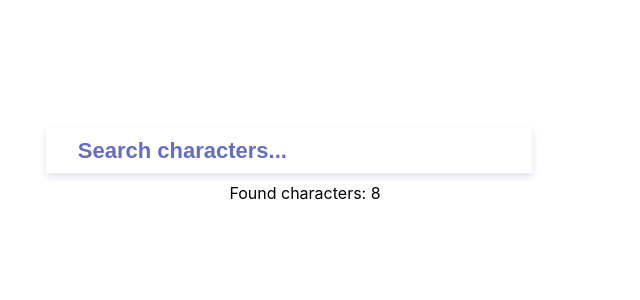
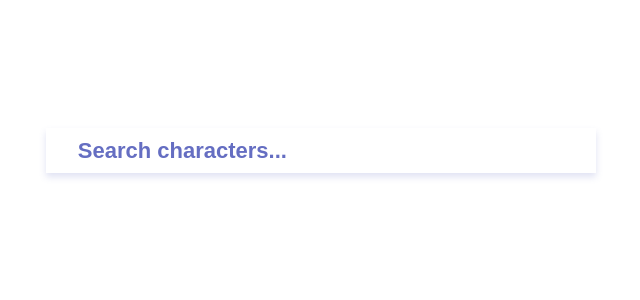
Before and after one commit to dyv21/test_f, a React (Vite) app: page / in a window 1280 px wide. Shown: the top 300 px of the page, without its empty margins (351-991 px from the left). Built offline with nearby package versions, Linux system fonts and the light colour scheme.

Commit message:
feat: all in

```diff
--- a/src/app/App.tsx
+++ b/src/app/App.tsx
@@ -7,18 +7,22 @@ import {useState} from "react"
 
 function App() {
   const [characters, setCharacters] = useState([])
+  const [error, setError] = useState([])
+  const [totalCount, setTotalCount] = useState(0)
 
-
+  console.log(characters)
   const sendQuery = () => {
-    API.getCharactersByName().then( res => {
-
-      setCharacters(res.data.results)
-    })
+    API.getCharactersByName()
+      .then(res => {
+        setCharacters(res.data.results)
+        setTotalCount(res.data.info.count)
+      })
+      .catch(err => setError(err))
   }
 
   return (
     <>
-      <SearchInput sendQuery={sendQuery}/>
+      <SearchInput sendQuery={sendQuery} totalCount={totalCount}/>
       <SearchResult characters={characters}/>
     </>
   )
--- a/src/components/SearchInput/SearchInput.module.css
+++ b/src/components/SearchInput/SearchInput.module.css
@@ -3,9 +3,11 @@
   justify-content: center;
   margin: 4rem 0;
 }
+
 .form {
   display: flex;
   flex-direction: column;
+  align-items: flex-start;
   gap: 0.5rem;
   width: 40%;
   height: 100%;
@@ -13,14 +15,14 @@
   label {
     visibility: hidden;
   }
+
   span {
-    margin-left:  2rem;
+    margin-left: 2rem;
   }
 }
 
 .input {
-
-  max-width: 624px;
+  width: 100%;
   max-height: 64px;
   font-size: 1.375rem;
   font-weight: 600;
--- a/src/components/SearchInput/SearchInput.tsx
+++ b/src/components/SearchInput/SearchInput.tsx
@@ -3,10 +3,11 @@ import {useState} from "react"
 
 type PropsType = {
   sendQuery: () => void
+  totalCount: number
 }
 
 export const SearchInput = (props: PropsType) => {
-  const {sendQuery} = props
+  const {sendQuery, totalCount} = props
   const [find, setFind] = useState('Search characters...')
 
 
@@ -26,8 +27,8 @@ export const SearchInput = (props: PropsType) => {
       <div className={s.form}>
         <label htmlFor="search-form">Search form</label>
         <input id={"search-form"} className={s.input} type="text" value={find}
-               onChange={onChangeHandler} onFocus={() => setFind("") } onKeyUp={onKeyUpHandler}/>
-        <span>Found characters: 8</span>
+               onChange={onChangeHandler} onFocus={() => setFind("")} onKeyUp={onKeyUpHandler}/>
+        {totalCount !== 0 && <span>Found characters: {totalCount}</span>}
       </div>
     </header>
   )
--- a/src/components/SearchResult/SearchResult.tsx
+++ b/src/components/SearchResult/SearchResult.tsx
@@ -4,7 +4,6 @@ import {SearchResultItem} from "../SearchResultItem/SearchResultItem.tsx"
 
 export const SearchResult = (props:any) => {
   const {characters} = props
-  console.log(characters)
   return (
     <main className={s.wrapper}>
       {characters && characters.map((character) => <SearchResultItem character={character}/ >)}
--- a/src/components/SearchResultItem/SearchResultItem.module.css
+++ b/src/components/SearchResultItem/SearchResultItem.module.css
@@ -30,3 +30,10 @@
     margin: 0;
   };
 }
+
+.alive {
+  color: #267504;
+}
+.dead {
+  color: #820A0A;
+}
--- a/src/components/SearchResultItem/SearchResultItem.tsx
+++ b/src/components/SearchResultItem/SearchResultItem.tsx
@@ -9,7 +9,7 @@ export const SearchResultItem = (props: any) => {
     <div className={s.wrapper}>
       <h3 className={s.title}>{name}</h3>
       <div className={s.info}>
-        <p>Status: <span>{status}</span></p>
+        <p>Status: <span className={s[status.toLowerCase()]}>{status}</span></p>
         <p>Created: {dateFormatter(created)}</p>
       </div>
 
```
Also changed, not shown: src/components/SearchResult/SearchResult.module.css (line endings or trailing spaces).
